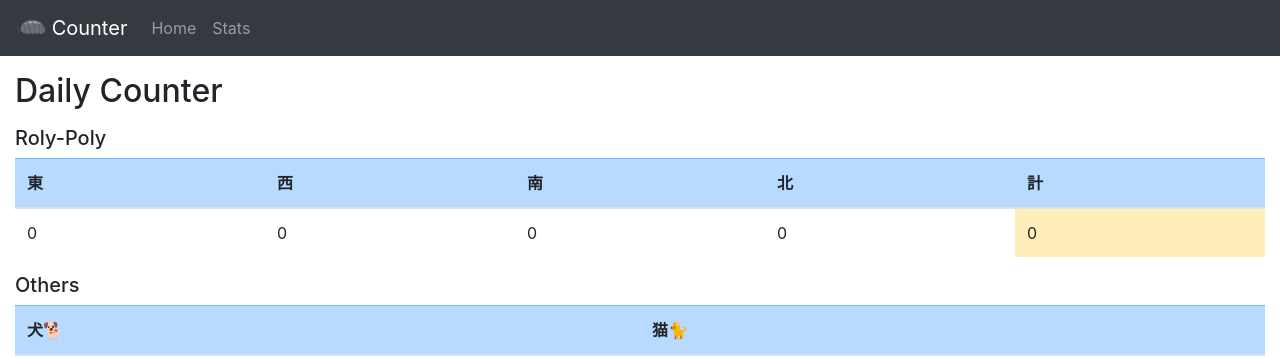
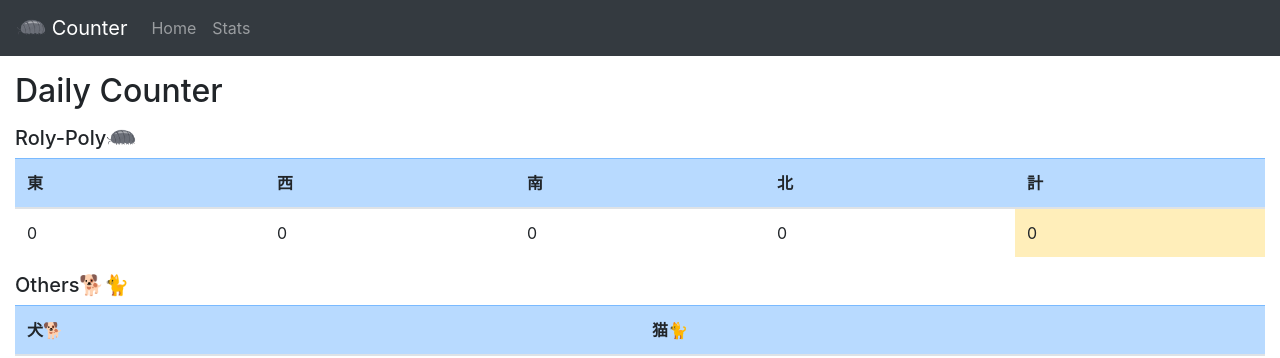
Before and after one commit to hibara428/dangomushi-counter, a Vue app: page / in a window 1280 px wide. Shown: the top 358 px of the page. Built offline with nearby package versions, Linux system fonts and the light colour scheme.

Commit message:
Adds roly-poly images

```diff
--- a/src/components/OtherCountsTable.vue
+++ b/src/components/OtherCountsTable.vue
@@ -9,7 +9,7 @@ defineProps<OtherCountsProps>()
 </script>
 
 <template>
-  <h5>Others</h5>
+  <h5>Others🐕🐈</h5>
   <table class="table">
     <thead>
       <tr class="table-primary">
--- a/src/components/OtherStatsTable.vue
+++ b/src/components/OtherStatsTable.vue
@@ -12,7 +12,7 @@ withDefaults(defineProps<OtherStatsProps>(), {
 </script>
 
 <template>
-  <h5>Others</h5>
+  <h5>Others🐕🐈</h5>
   <table class="table">
     <thead>
       <tr class="table-primary">
--- a/src/components/RolyPolyCountsTable.vue
+++ b/src/components/RolyPolyCountsTable.vue
@@ -22,7 +22,16 @@ const sum = computed(() => {
 </script>
 
 <template>
-  <h5>Roly-Poly</h5>
+  <h5>
+    Roly-Poly<img
+      src="@/assets/img/roly-poly.png"
+      alt=""
+      width="30"
+      height="24"
+      class="d-inline-block align-text-top"
+    />
+  </h5>
+
   <table class="table">
     <thead>
       <tr class="table-primary">
--- a/src/components/RolyPolyStatsTable.vue
+++ b/src/components/RolyPolyStatsTable.vue
@@ -34,7 +34,15 @@ const northRatio = computed(() => {
 </script>
 
 <template>
-  <h5>Roly-Poly</h5>
+  <h5>
+    Roly-Poly<img
+      src="@/assets/img/roly-poly.png"
+      alt=""
+      width="30"
+      height="24"
+      class="d-inline-block align-text-top"
+    />
+  </h5>
   <table class="table">
     <thead>
       <tr class="table-primary">
```
